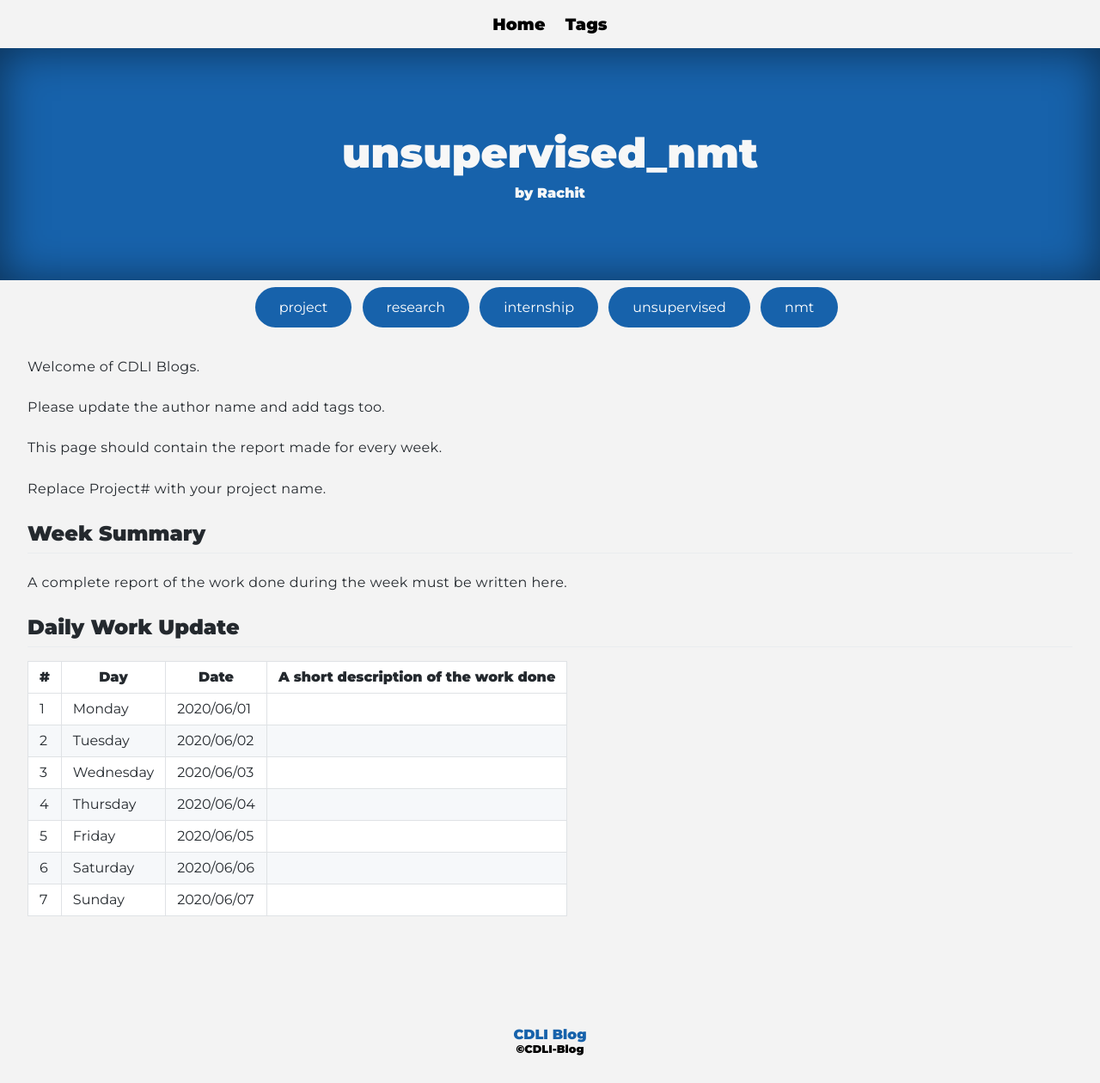
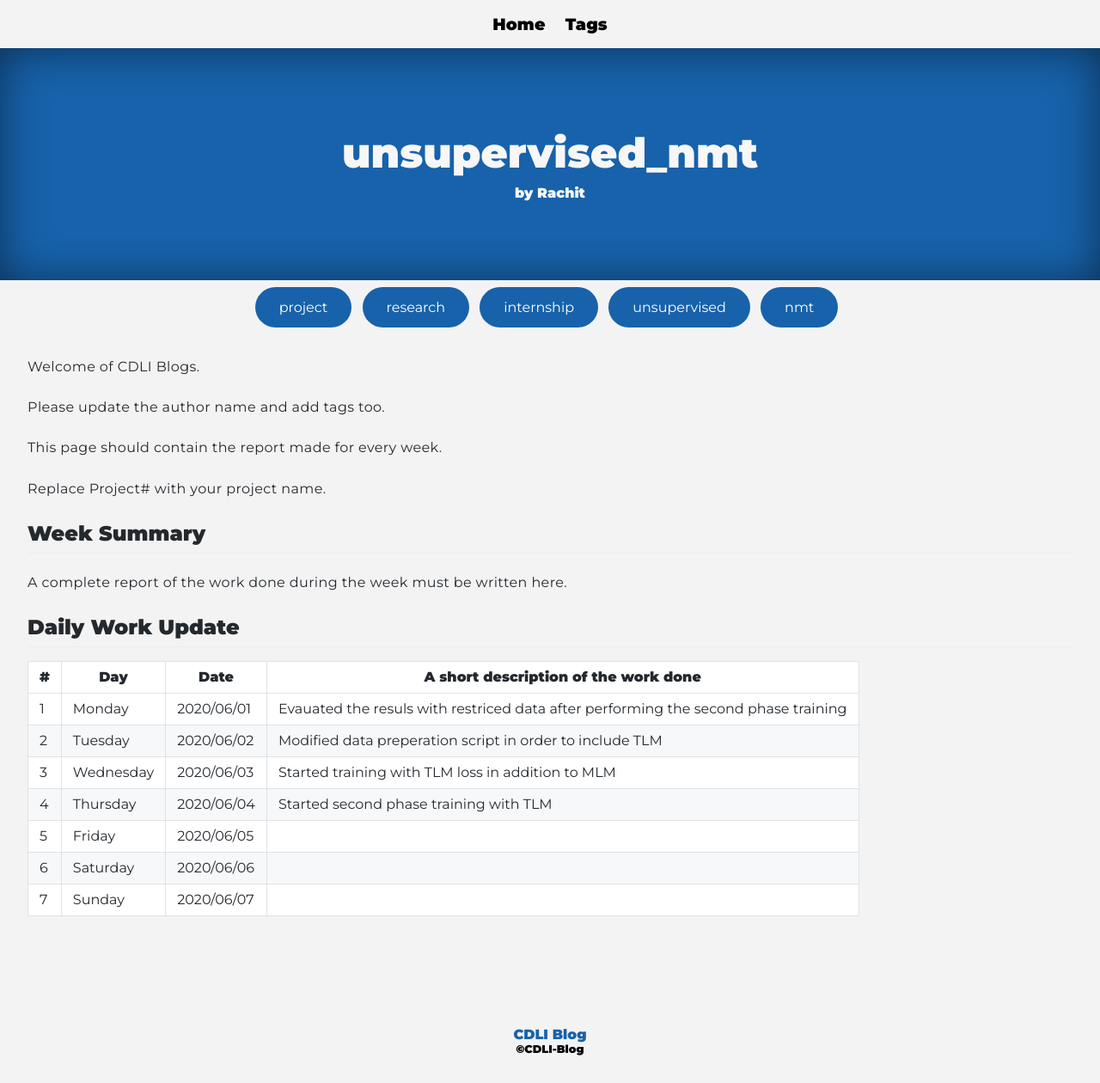
Before and after one commit to cdli-gh/blog, a Jekyll site: the page built from _blog/intern20/unsupervised_nmt/posts/08_week7.md, in a window 1280 px wide. Shown: the whole page at 86% size. Built offline with Jekyll 4.4.1, drawn with Linux system fonts in a browser that asks for light colours; Markdown is read by kramdown in place of the engine named in the settings.

Commit message:
Updated 7.4

```diff
--- a/_blog/intern20/unsupervised_nmt/posts/08_week7.md
+++ b/_blog/intern20/unsupervised_nmt/posts/08_week7.md
@@ -21,10 +21,10 @@ A complete report of the work done during the week must be written here.
 
 |\#|Day|Date|A short description of the work done|
 |---	|---	|---	|---	|
-|1   	| Monday 	|   2020/06/01	|   	|
-|2   	| Tuesday  	|   2020/06/02	|   	|
-|3   	| Wednesday  	|  2020/06/03 	|   	|
-|4   	| Thursday  	|   2020/06/04	|   	|
+|1   	| Monday 	|   2020/06/01	|  Evauated the resuls with restriced data after performing the second phase training 	|
+|2   	| Tuesday  	|   2020/06/02	|   Modified data preperation script in order to include TLM	|
+|3   	| Wednesday  	|  2020/06/03 	|  Started training with TLM loss in addition to MLM 	|
+|4   	| Thursday  	|   2020/06/04	|  Started second phase training with TLM 	|
 |5   	| Friday  	|   2020/06/05	|   	|
 |6   	| Saturday  	|   2020/06/06	|   	|
 |7   	| Sunday  	|   2020/06/07	|   	|
```
